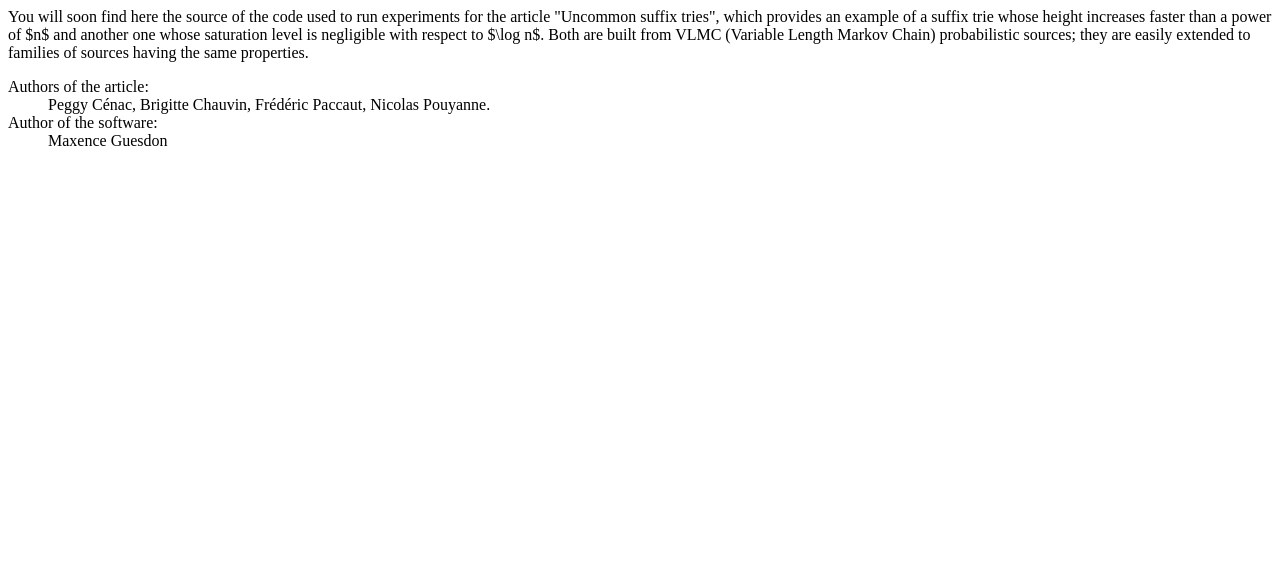
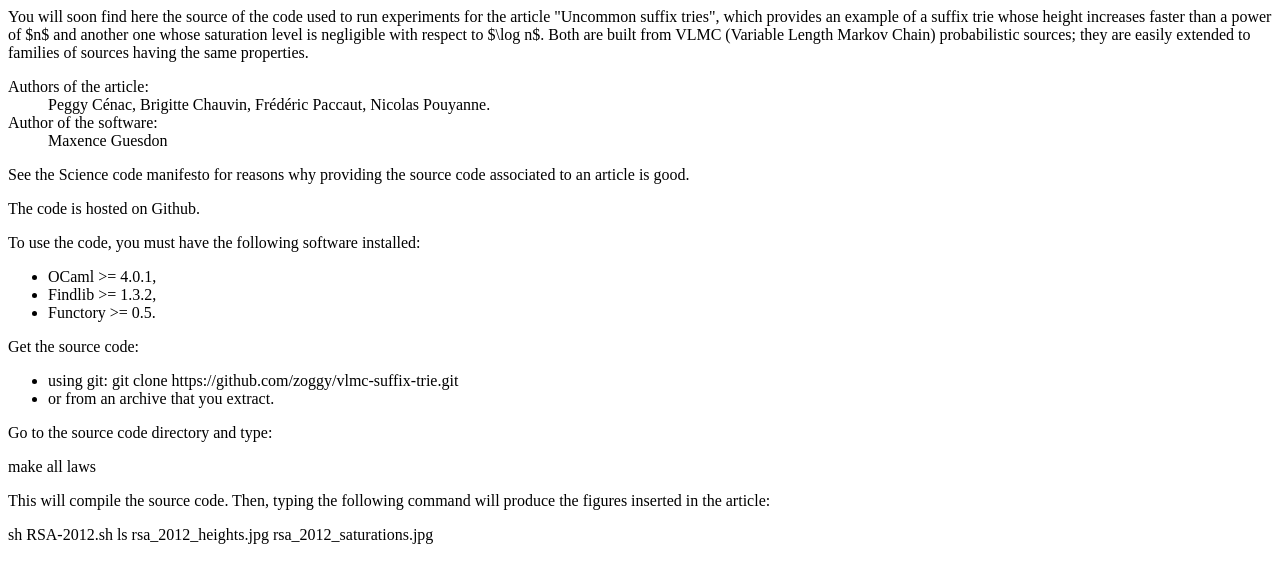
Before and after one commit to zoggy/vlmc-suffix-trie, a plain HTML site: page web/index.html in a window 1280 px wide. Drawn offline with Linux system fonts and the light colour scheme.

Commit message:
site web suite

```diff
--- a/web/index.html
+++ b/web/index.html
@@ -28,5 +28,47 @@ of sources having the same properties.
 <dd><ext-a href="http://pauillac.inria.fr/~guesdon/">Maxence Guesdon</ext-a>
 </dd>
 </dl>
+<p>
+See the <ext-a href="http://sciencecodemanifesto.org/">Science code manifesto</ext-a>
+for reasons why providing the source code associated to an article is good.
+</p>
+<section id="code" title="Using the code">
+<p>
+The code is <ext-a href="https://github.com/zoggy/vlmc-suffix-trie/">hosted on Github</ext-a>.
+</p>
+<p>
+To use the code, you must have the following software installed:
+</p>
+<ul>
+<li><ext-a href="http://caml.inria.fr">OCaml</ext-a> &gt;= 4.0.1,</li>
+<li><ext-a href="http://projects.camlcity.org/projects/findlib.html">Findlib</ext-a> &gt;= 1.3.2,</li>
+<li><ext-a href="http://www.lri.fr/~filliatr/functory/About.html">Functory</ext-a> &gt;= 0.5.</li>
+</ul>
+<p>
+Get the source code:
+</p>
+<ul>
+<li>using <ext-a href="http://git-scm.com/">git</ext-a>:
+<command-line>
+git clone https://github.com/zoggy/vlmc-suffix-trie.git
+</command-line>
+</li>
+<li>or from <ext-a href="https://github.com/zoggy/vlmc-suffix-trie/zipball/master">an archive</ext-a> that
+you extract.</li>
+</ul>
+<p>
+Go to the source code directory and type:
+</p>
+<command-line>
+make all laws
+</command-line>
+<p>This will compile the source code. Then, typing the following command
+will produce the figures inserted in the article:
+</p>
+<command-line>
+sh RSA-2012.sh
+ls rsa_2012_heights.jpg rsa_2012_saturations.jpg
+</command-line>
+</section>
 </contents>
 </page>
```
